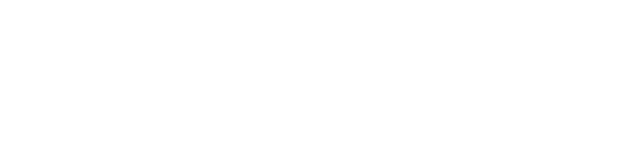
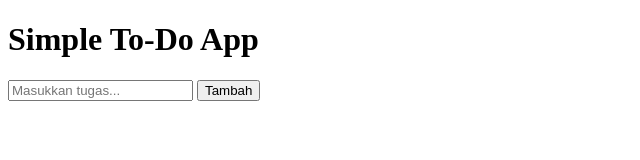
Before and after one commit to Xeron23/Master-Branch-Strategy---MANKONEV, a plain HTML site: page index.html in a window 1280 px wide. Shown: the whole page, without its empty margins (0-640 px from the left). Drawn offline with Linux system fonts and the light colour scheme.

Commit message:
HTML structure for Simple To-Do App

```diff
--- a/index.html
+++ b/index.html
@@ -1 +1,18 @@
-<!-- init html -->
+<!DOCTYPE html>
+<html lang="id">
+<head>
+  <meta charset="UTF-8" />
+  <meta name="viewport" content="width=device-width, initial-scale=1.0" />
+  <title>Simple To-Do App</title>
+</head>
+<body>
+  <h1>Simple To-Do App</h1>
+
+  <input type="text" id="taskInput" placeholder="Masukkan tugas..." />
+  <button onclick="addTask()">Tambah</button>
+
+  <ul id="taskList"></ul>
+
+  <script src="script.js"></script>
+</body>
+</html>
```
